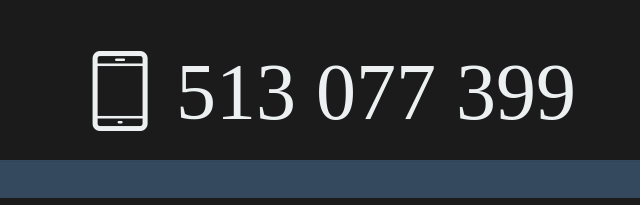
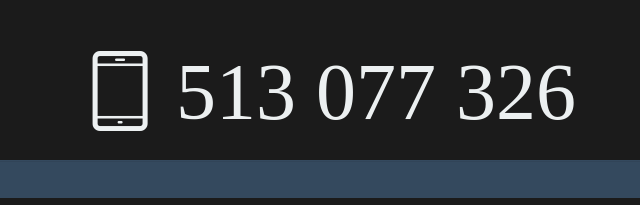
Before and after one commit to gawronix/szybkiserwismg, a plain HTML site: page index.html in a window 1280 px wide. Shown: the part 5126-5331 px from the top of the page, 320-960 px from the left. Drawn offline with nearby package versions, Linux system fonts and the light colour scheme; some packages are replaced by stand-ins of ours.

Commit message:
Update index.html

```diff
--- a/index.html
+++ b/index.html
@@ -1201,7 +1201,7 @@
                     <div class="social-footter">
                       <!--<i class="facebookelegance-icons-"></i>-->
                       <!--<a href="https://pl-pl.facebook.com/SzybkiSerwisMG/"-->
-                      <i class="mobileelegance-icons-">513 077 399</i>
+                      <i class="mobileelegance-icons-">513 077 326</i>
                     </div>
 
           <div class="w-form">
```
